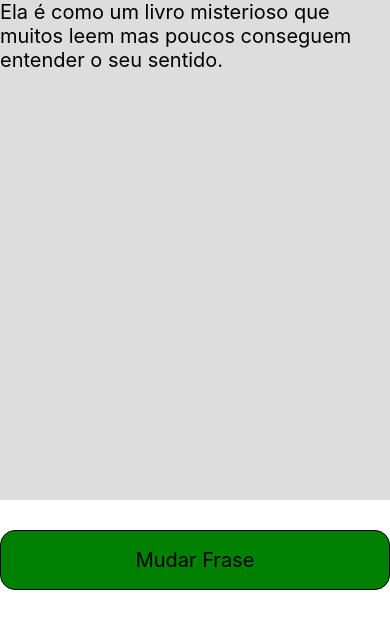
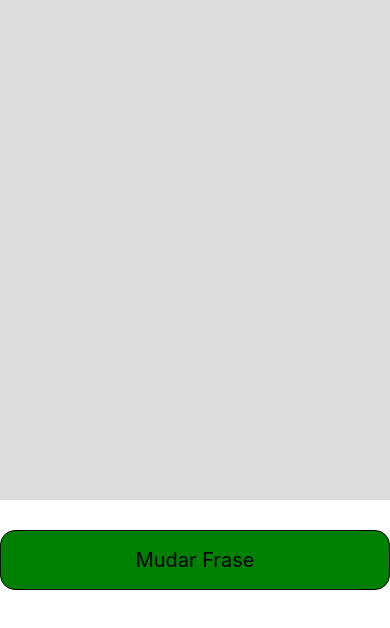
Before and after one commit to MatheusMed/FrasesRandom, a React Native app: screen / in a window 390 px wide. Shown: the top 628 px of the page. Built offline with nearby package versions, Linux system fonts and the light colour scheme.

Commit message:
state com frases funcionando

```diff
--- a/App.js
+++ b/App.js
@@ -31,21 +31,26 @@ const Frase = styled.Text`
 `;
 
 export default () => {
+const [frase,setFrase] = useState('')
 const [a]= useState('Ela é como um livro misterioso que muitos leem mas poucos conseguem entender o seu sentido.')
 const [b]= useState('A verdadeira alegria não é aquela que seu rosto mostra, mas sim a que vive no seu coração e faz você contagiar todo mundo à sua volta.')
 const [c]= useState('Apaga com um sorriso toda a tristeza que te invade a alma. Assim não darás aos que te odeiam a alegria de te verem chorando, mas darás aos que te amam a alegria de te verem sorrindo.')
 const [d]= useState('Beleza sem conteúdo é como uma caixa de joias vazia, entusiasma para logo depois desanimar profundamente.')
 
+  function mudar(){
+    setFrase(a);
+
+  }
 
 
 
   return(
       <Pagina>
           <AreaDeTexto>
-            <Frase>{a}</Frase>
+            <Frase>{frase}</Frase>
           </AreaDeTexto>
 
-            <MudarFraseBTN>
+            <MudarFraseBTN onPress={mudar}>
 
               <TextButton>
                 Mudar Frase
```
